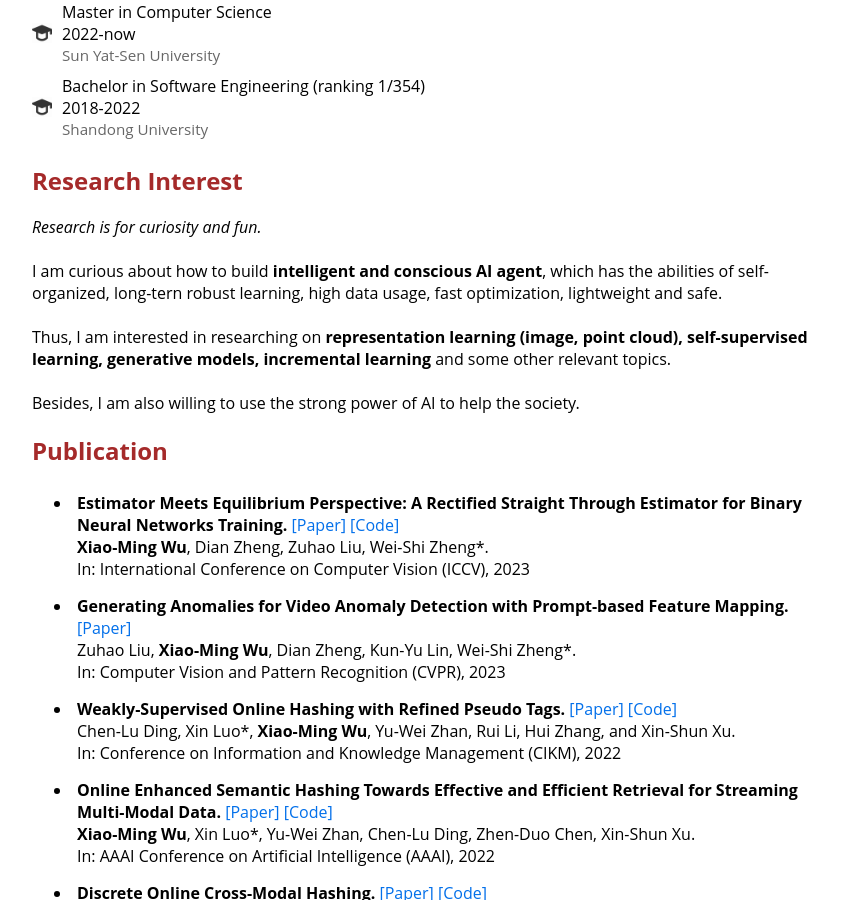
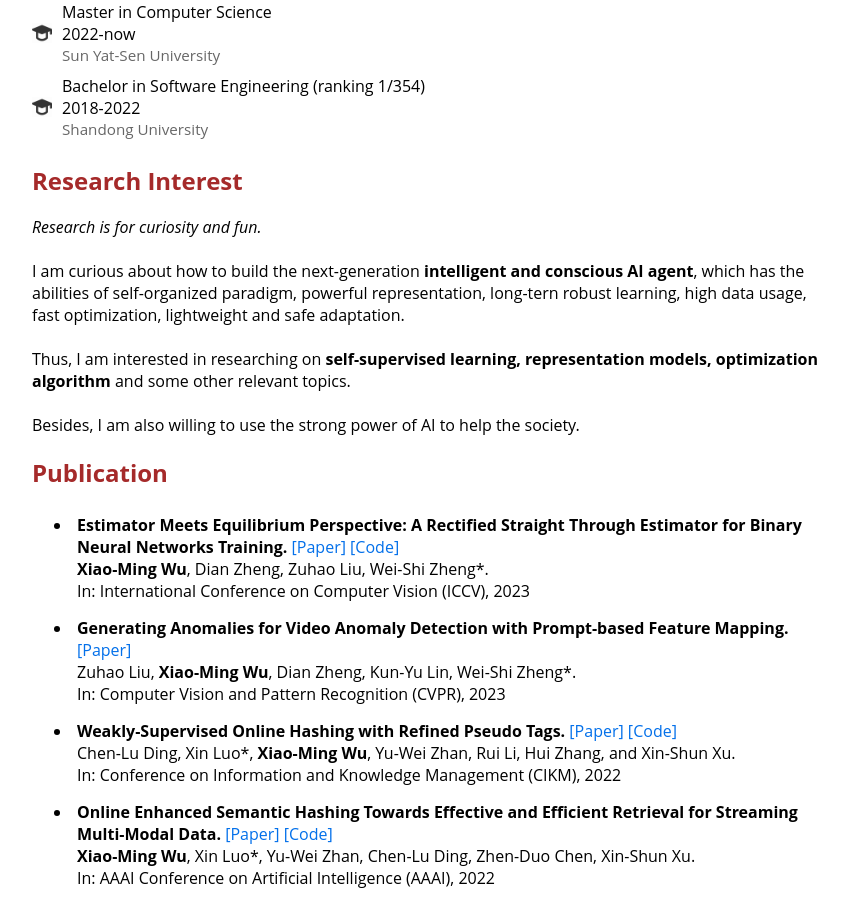
Before and after one commit to DravenALG/DravenALG.github.io, a Jekyll site: the page built from index.html, in a window 1280 px wide and 900 px high, scrolled down 606 px. Shown: the whole window, without its empty margins (208-1056 px from the left). Built offline with Jekyll 4.4.1, drawn with Linux system fonts in a browser that asks for light colours.

Commit message:
Update index.html

```diff
--- a/index.html
+++ b/index.html
@@ -63,9 +63,9 @@ title: Xiao-Ming Wu (伍晓鸣)
     <h2 style="color: brown;">Research Interest</h2>
     <i>Research is for curiosity and fun. </i><br><br>
 
-    I am curious about how to build <span style='font-weight: bold;'>intelligent and conscious AI agent</span>, which has the abilities of self-organized, long-tern robust learning, high data usage, fast optimization, lightweight and safe.<br><br>
+    I am curious about how to build the next-generation <span style='font-weight: bold;'>intelligent and conscious AI agent</span>, which has the abilities of self-organized paradigm, powerful representation, long-tern robust learning, high data usage, fast optimization, lightweight and safe adaptation.<br><br>
 
-    Thus, I am interested in researching on <span style='font-weight: bold;'>representation learning (image, point cloud), self-supervised learning, generative models, incremental learning</span> and some other relevant topics.<br><br>
+    Thus, I am interested in researching on <span style='font-weight: bold;'>self-supervised learning, representation models, optimization algorithm</span> and some other relevant topics.<br><br>
 
     Besides, I am also willing to use the strong power of AI to help the society.<br>
 </div>
```
